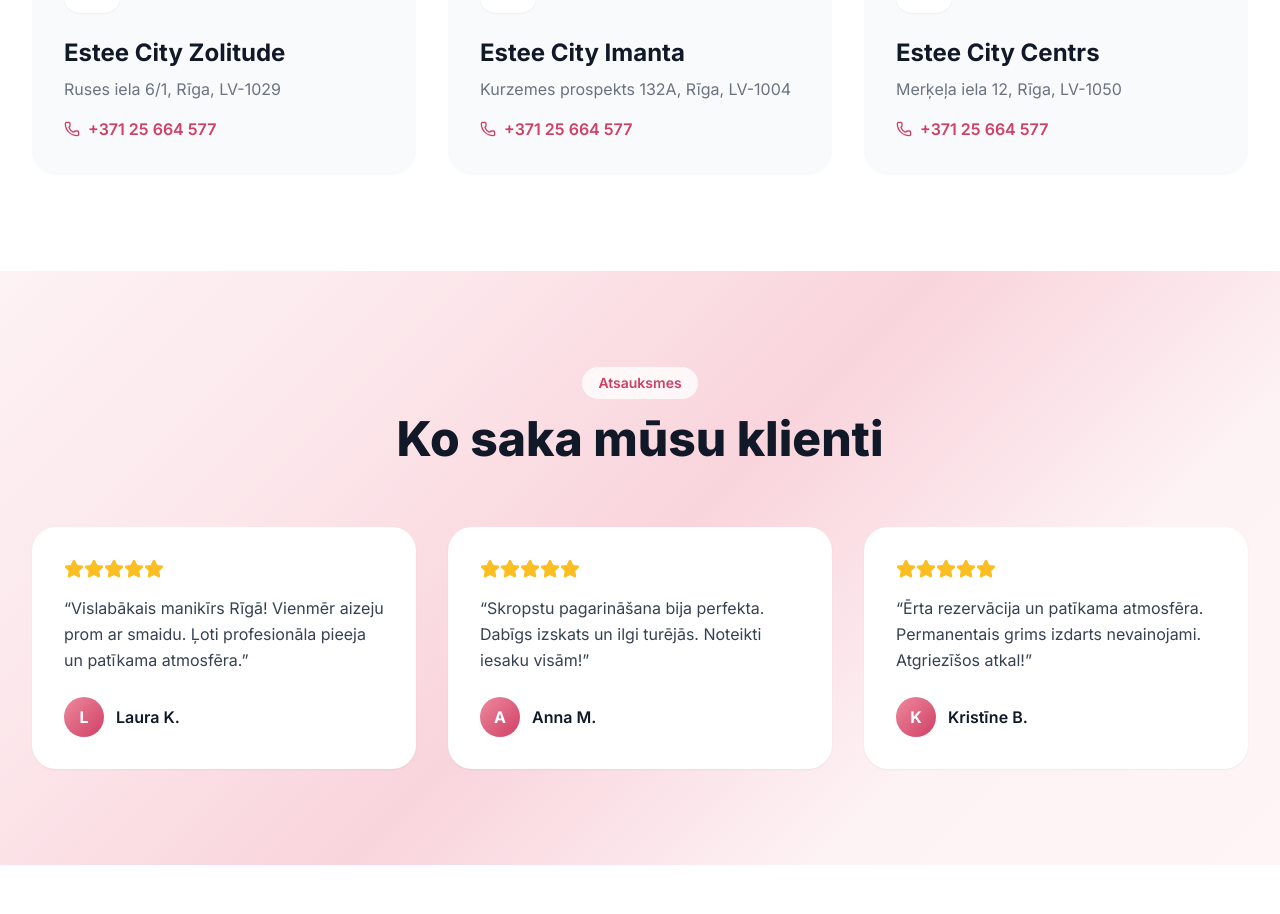
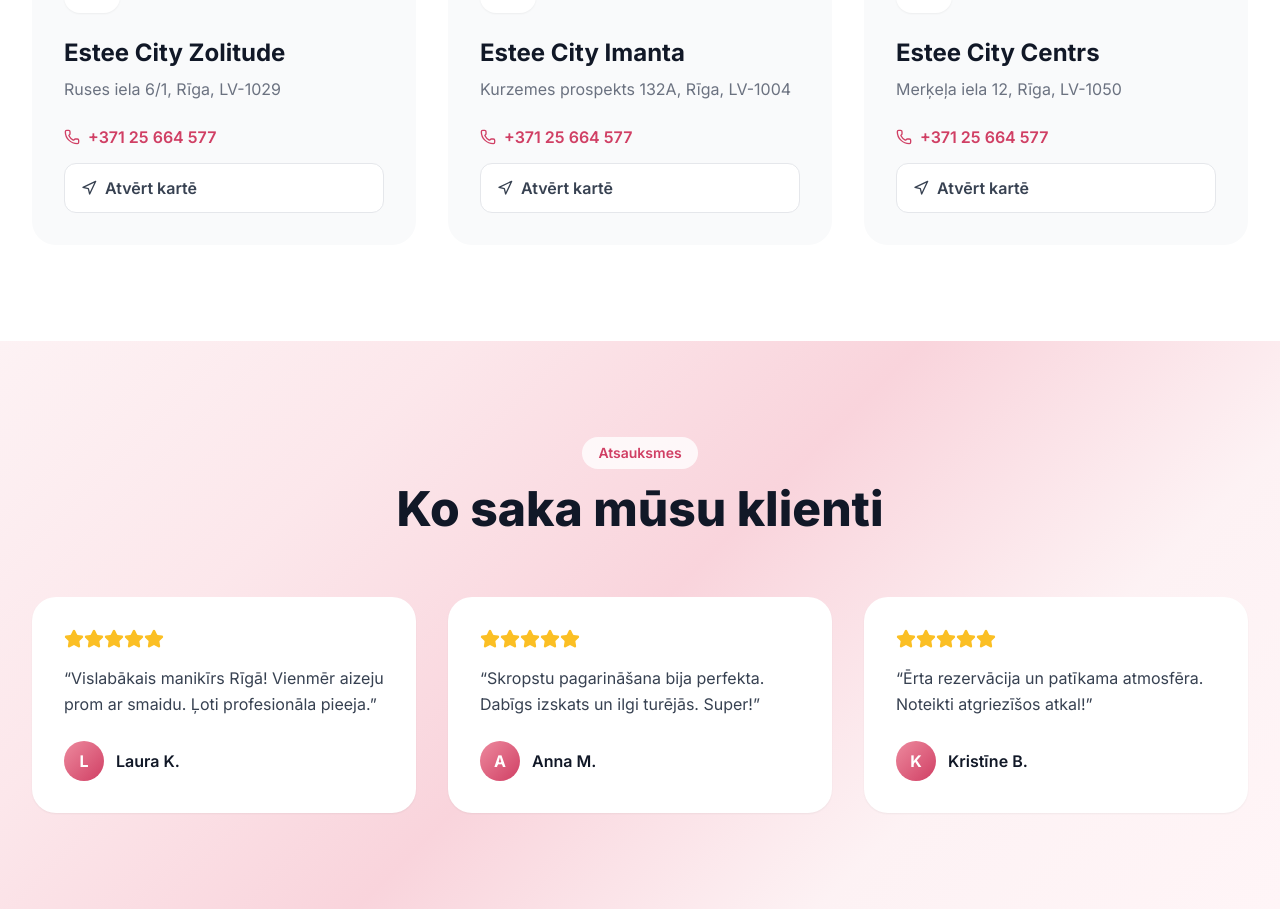
Before and after one commit to ojayWillow/estee-city-beauty, a Next.js app: page / in a window 1280 px wide. Shown: the part 4083-4997 px from the top of the page. Built offline with nearby package versions, Linux system fonts and the light colour scheme.

Commit message:
Add Google Maps links to location cards on homepage

```diff
--- a/src/app/page.tsx
+++ b/src/app/page.tsx
@@ -1,5 +1,5 @@
 import Link from 'next/link';
-import { Calendar, Clock, Sparkles, ArrowRight, Star, MapPin, Phone, Instagram, ChevronRight, Shield, Heart, Scissors, Eye, Hand, Footprints, Brush, Zap } from 'lucide-react';
+import { Calendar, Clock, Sparkles, ArrowRight, Star, MapPin, Phone, Instagram, ChevronRight, Shield, Heart, Scissors, Eye, Hand, Footprints, Brush, Zap, Navigation } from 'lucide-react';
 
 const serviceCategories = [
   {
@@ -69,17 +69,17 @@
 const testimonials = [
   {
     name: 'Laura K.',
-    text: 'Vislabākais manikīrs Rīgā! Vienmēr aizeju prom ar smaidu. Ļoti profesionāla pieeja un patīkama atmosfēra.',
+    text: 'Vislabākais manikīrs Rīgā! Vienmēr aizeju prom ar smaidu. Ļoti profesionāla pieeja.',
     rating: 5,
   },
   {
     name: 'Anna M.',
-    text: 'Skropstu pagarināšana bija perfekta. Dabīgs izskats un ilgi turējās. Noteikti iesaku visām!',
+    text: 'Skropstu pagarināšana bija perfekta. Dabīgs izskats un ilgi turējās. Super!',
     rating: 5,
   },
   {
     name: 'Kristīne B.',
-    text: 'Ērta rezervācija un patīkama atmosfēra. Permanentais grims izdarts nevainojami. Atgriezīšos atkal!',
+    text: 'Ērta rezervācija un patīkama atmosfēra. Noteikti atgriezīšos atkal!',
     rating: 5,
   },
 ];
@@ -88,14 +88,17 @@
   {
     name: 'Zolitude',
     address: 'Ruses iela 6/1, Rīga, LV-1029',
+    googleMapsUrl: 'https://maps.google.com/?q=Ruses+iela+6/1,+Riga,+LV-1029',
   },
   {
     name: 'Imanta',
     address: 'Kurzemes prospekts 132A, Rīga, LV-1004',
+    googleMapsUrl: 'https://maps.google.com/?q=Kurzemes+prospekts+132A,+Riga,+LV-1004',
   },
   {
     name: 'Centrs',
     address: 'Merķeļa iela 12, Rīga, LV-1050',
+    googleMapsUrl: 'https://maps.google.com/?q=Merkela+iela+12,+Riga,+LV-1050',
   },
 ];
 
@@ -384,7 +387,8 @@
                   <MapPin className="h-7 w-7 text-primary-600" />
                 </div>
                 <h3 className="text-2xl font-bold text-gray-900 mb-2">Estee City {loc.name}</h3>
-                <p className="text-gray-500 mb-4">{loc.address}</p>
+                <p className="text-gray-500 mb-6">{loc.address}</p>
+                <div className="space-y-3">
                   <a
                     href="tel:+37125664577"
                     className="inline-flex items-center text-primary-600 font-semibold hover:text-primary-700 transition"
@@ -392,6 +396,16 @@
                     <Phone className="h-4 w-4 mr-2" />
                     +371 25 664 577
                   </a>
+                  <a
+                    href={loc.googleMapsUrl}
+                    target="_blank"
+                    rel="noopener noreferrer"
+                    className="flex items-center w-full px-4 py-3 bg-white hover:bg-primary-50 border border-gray-200 hover:border-primary-300 rounded-xl font-semibold text-gray-700 hover:text-primary-600 transition-all group/btn"
+                  >
+                    <Navigation className="h-4 w-4 mr-2 group-hover/btn:text-primary-600" />
+                    Atvērt kartē
+                  </a>
+                </div>
               </div>
             ))}
           </div>
```
Lines whose indentation alone changed are shown as unchanged.
